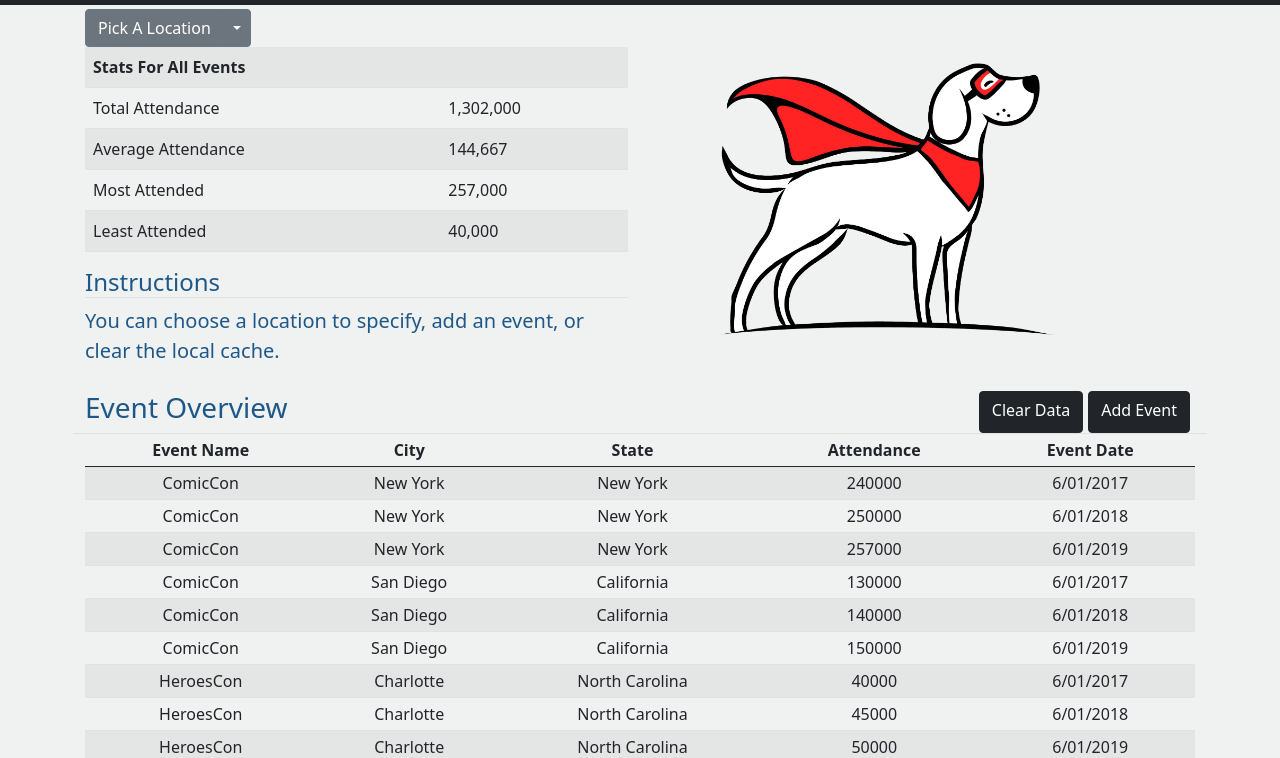
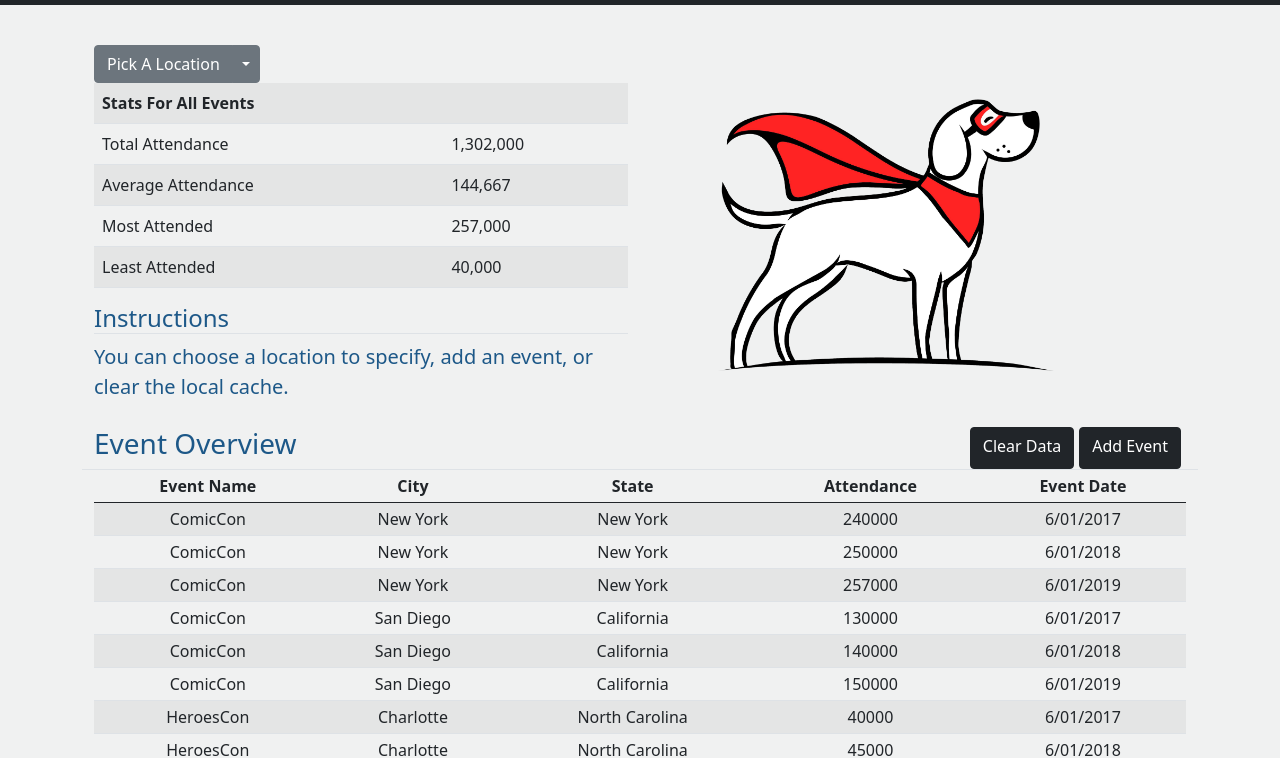
Before and after one commit to Tyransaurus/SuperDog, a plain HTML site: page app.html in a window 1280 px wide. Shown: the part 51-809 px from the top of the page. Drawn offline with nearby package versions, Linux system fonts and the light colour scheme.

Commit message:
Update app.html

```diff
--- a/app.html
+++ b/app.html
@@ -55,7 +55,7 @@
     </nav>
 
     <main class="flex-shrink-0">
-        <div class="container">
+        <div class="container mt-5 px-4 py-5">
             <div class="row">
                 <div class="col-6 table-responsive">
                     <div class="btn-group">
```
